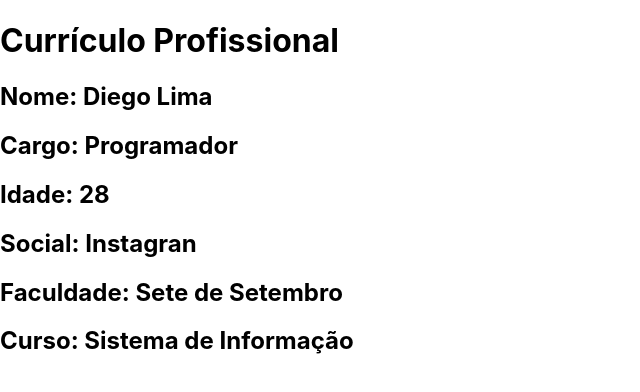
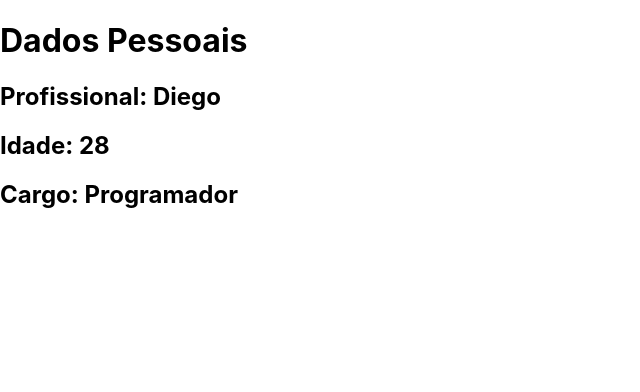
Before and after one commit to diegomaustem/Curso-REACT, a React (Create React App) app: page / in a window 1280 px wide. Shown: the top 392 px of the page, without its empty margins (0-640 px from the left). Built offline with nearby package versions, Linux system fonts and the light colour scheme.

Commit message:
aplicando-class-component-aula-34

```diff
--- a/src/App.js
+++ b/src/App.js
@@ -1,53 +1,38 @@
-import React from "react";
+import React, { Component } from "react";
 
-const Equipe = (props) => {
+// Aplicando o Class Component :::
+class Equipe extends Component{
 
+    render(){
         return(
             <div>
-            <Sobre nome={props.nome} cargo={props.cargo} idade={props.idade}/>
-            <Social social={props.social}/>
-            <Formacao faculdade={props.faculdade} curso={props.curso}/>
-        </div>
-    );
-
-}
-
-const Sobre = (props) => {
-
-    return(
-        <div>
-            <h2>Nome: {props.nome}</h2>
-            <h2>Cargo: {props.cargo}</h2>
-            <h2>Idade: {props.idade}</h2>
+                <Informacao nome={this.props.nome} idade={this.props.idade} cargo={this.props.cargo}/>
             </div>
         );
     }
 
-const Social = (props) => {
+}
 
+class Informacao extends Component{
+
+    render(){
         return(
             <div>
-            <h2>Social:{props.social}</h2>
+                <h2> Profissional: {this.props.nome} </h2>
+                <h2> Idade: {this.props.idade} </h2>
+                <h2> Cargo: {this.props.cargo} </h2>
             </div>
         );
     }
 
-const Formacao = (props) => {
-
-    return (
-        <div>
-            <h2>Faculdade:{props.faculdade}</h2>
-            <h2>Curso:{props.curso}</h2>
-        </div>
-    );
 }
 
 function App(){
 
      return(
         <div>
-            <h1>Currículo Profissional</h1>
-            <Equipe nome=" Diego Lima" idade=" 28" cargo=" Programador" curso=" Sistema de Informação" social=" Instagran" faculdade=" Sete de Setembro"/>
+            <h1>Dados Pessoais</h1>
+            <Equipe nome=" Diego" cargo="Programador" idade="28"/>
         </div>
      );
 }
```
Lines whose indentation alone changed are shown as unchanged.
